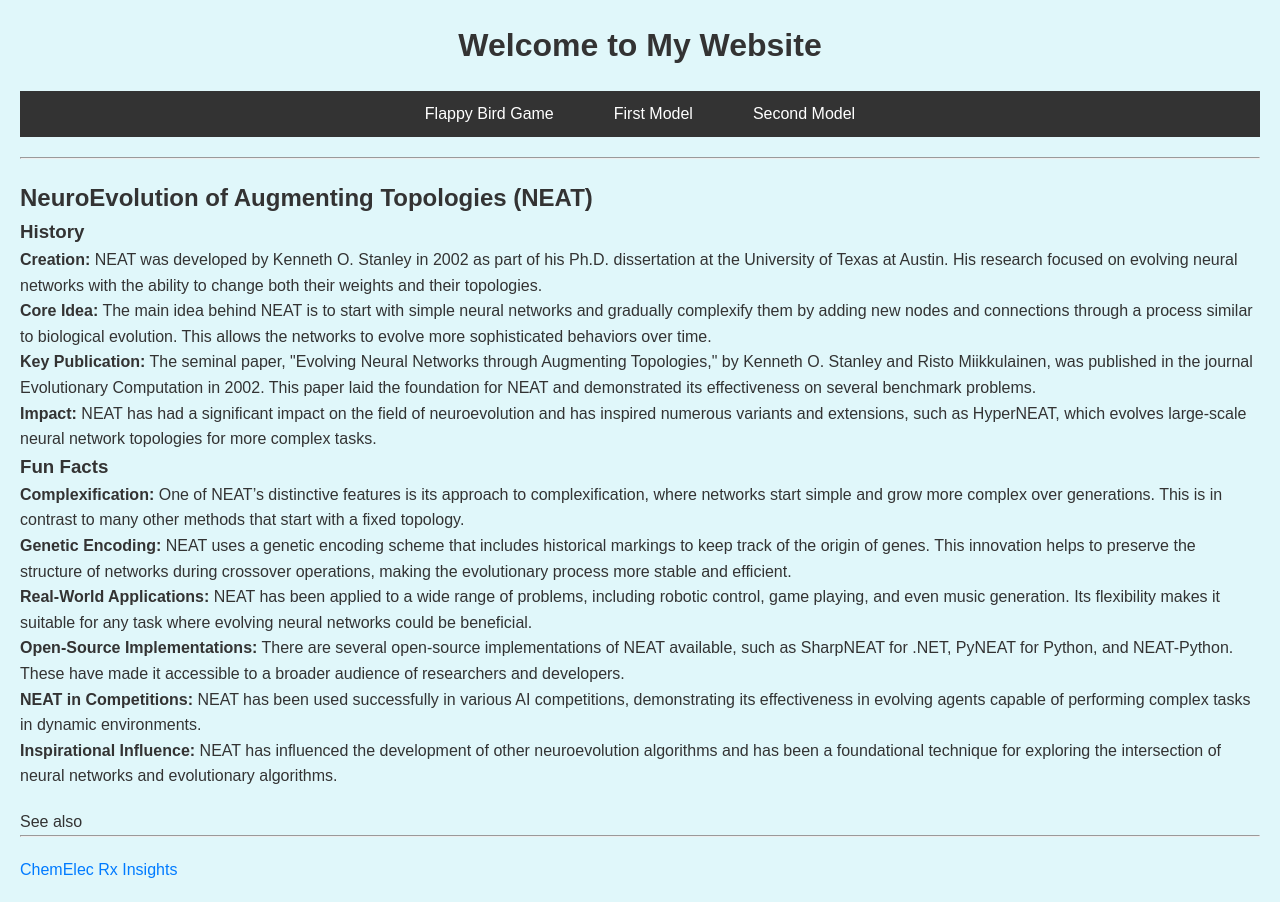
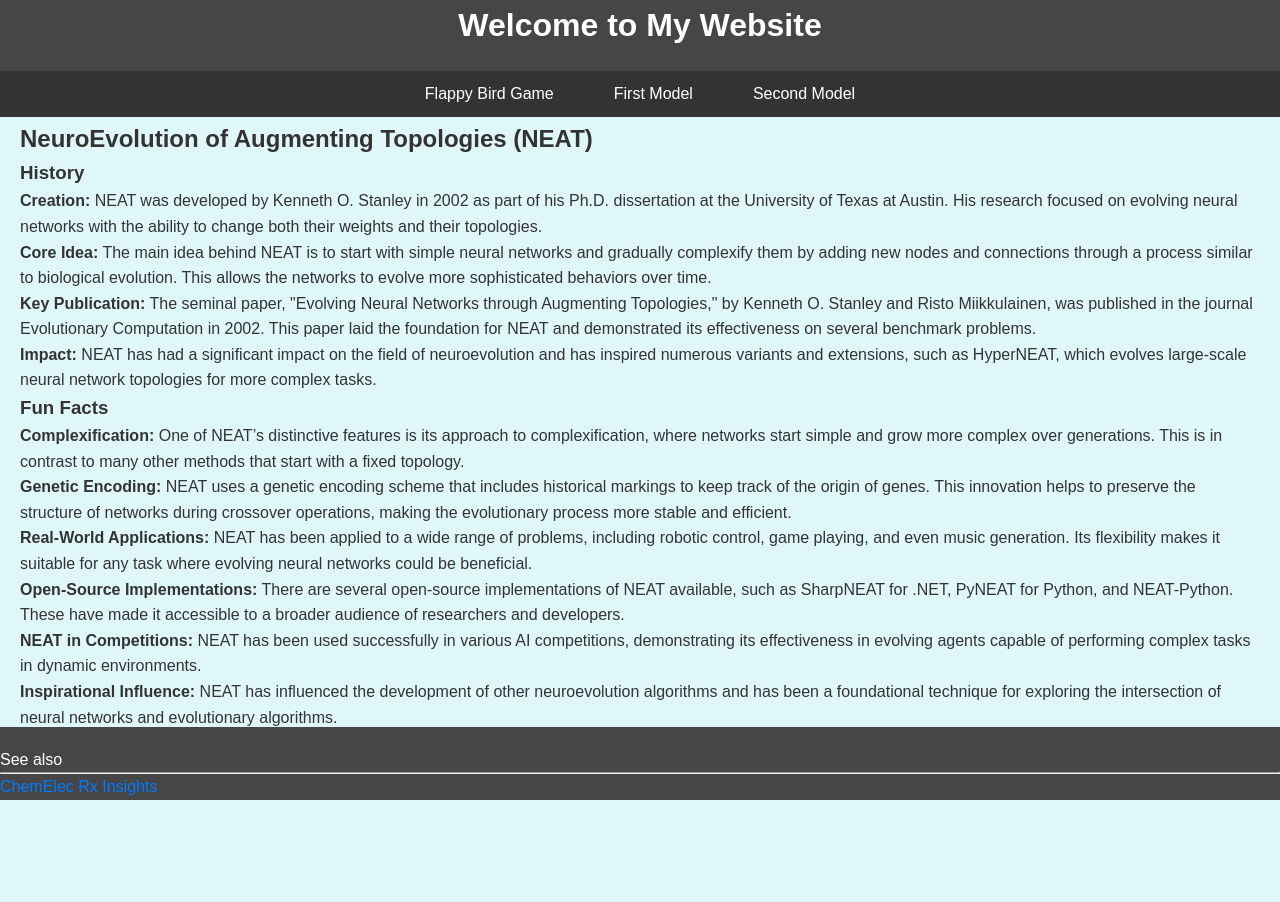
Before and after one commit to ChemElecRx/FlappyBird, a plain HTML site: page index.html in a window 1280 px wide. After the commit the page ends 850 px from the top, so only its background shows below. Drawn offline with Linux system fonts and the light colour scheme.

Commit message:
Update index.html styles.css

```diff
--- a/index.html
+++ b/index.html
@@ -23,7 +23,6 @@
                 <li><a href="Flappy_Bird/second_model.html">Second Model</a></li>
             </ul>
         </nav>
-        <hr>
     </header>
     <main>
         <h2>NeuroEvolution of Augmenting Topologies (NEAT)</h2>
@@ -47,8 +46,8 @@
         </ul>
     </main>
     <footer>
-        <p style="margin-top: 20px; margin-bottom: 0;">See also</p>
-        <hr style="margin-top: 0;">
+        <p style="margin-top: 20px; margin-bottom: 0; color: white;">See also</p>
+        <hr style="margin-top: 0; color: white;">
         <ul>
             <li><a href="https://chemelecrx.blogspot.com/">ChemElec Rx Insights</a></li>
         </ul>
--- a/styles.css
+++ b/styles.css
@@ -11,6 +11,7 @@ body {
     color: #333;
     line-height: 1.6;
     padding: 20px;
+    margin: 0; /* Ensure no default margin */
 }
 
 .header-content {
@@ -24,10 +25,22 @@ h1 {
     margin-bottom: 20px;
     text-align: center;
     flex-grow: 1;
+    color: white;
 }
 
 header {
     margin-bottom: 20px;
+    background-color: rgb(70,70,70);
+    width: 100%; /* Full width of the body */
+    top: 0; /* Align it to the top */
+    left: 0; /* Align it to the left */
+    position: fixed;
+    z-index: 1; /* Ensure it is on top of other elements */
+}
+
+main {
+    margin-top: 100px; /* Adjust this value to match the height of the header */
+    margin-bottom: 100px;
 }
 
 nav {
@@ -87,6 +100,7 @@ nav ul li a:hover {
     h1 {
         text-align: left;
         margin-right: auto;
+        margin-left: 10px;
     }
 
     .hamburger {
@@ -127,8 +141,13 @@ nav ul.active {
     display: flex;
 }
 
-hr {
-    margin: 20px 0;
+footer {
+    margin-top: 20px;
+    background-color: rgb(70,70,70);
+    width: 100%; /* Full width of the body */
+    bottom: 0; /* Align it to the bottom */
+    left: 0; /* Align it to the left */
+    position: fixed;
 }
 
 ul {
```
